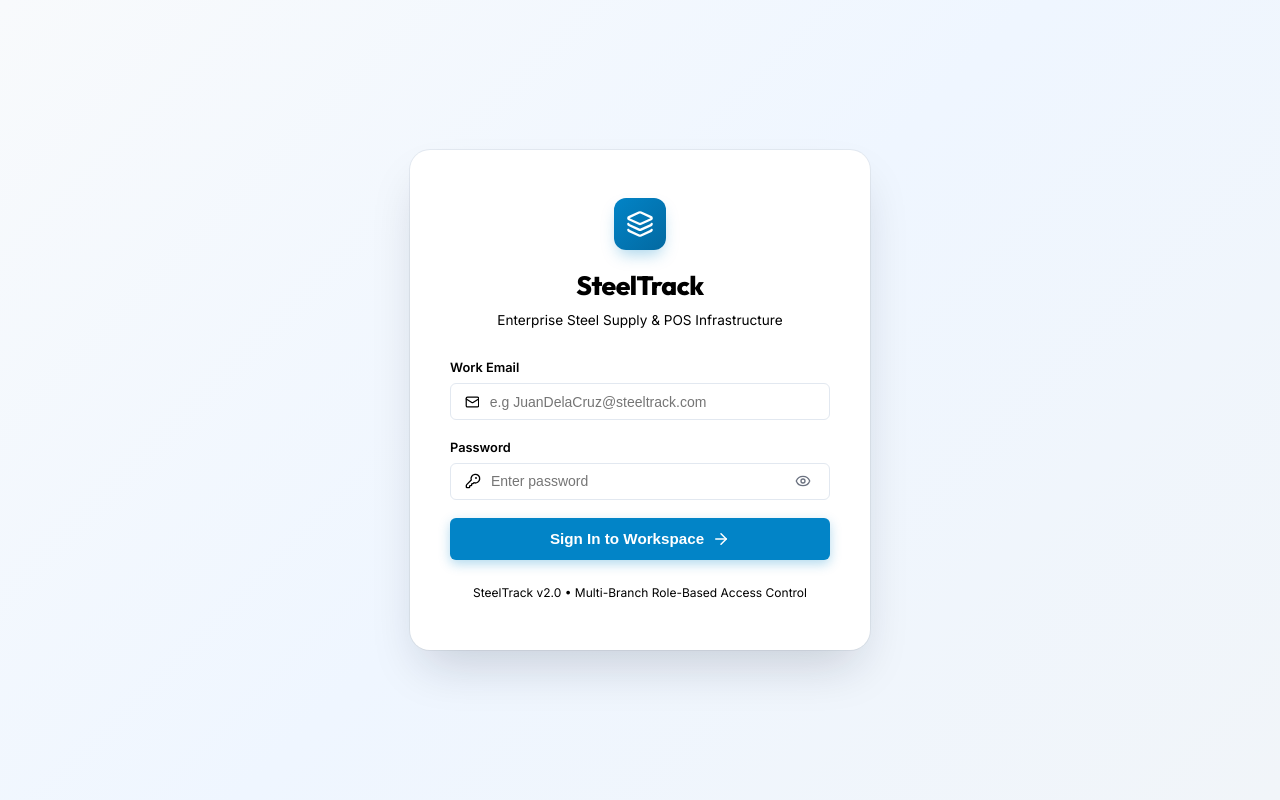
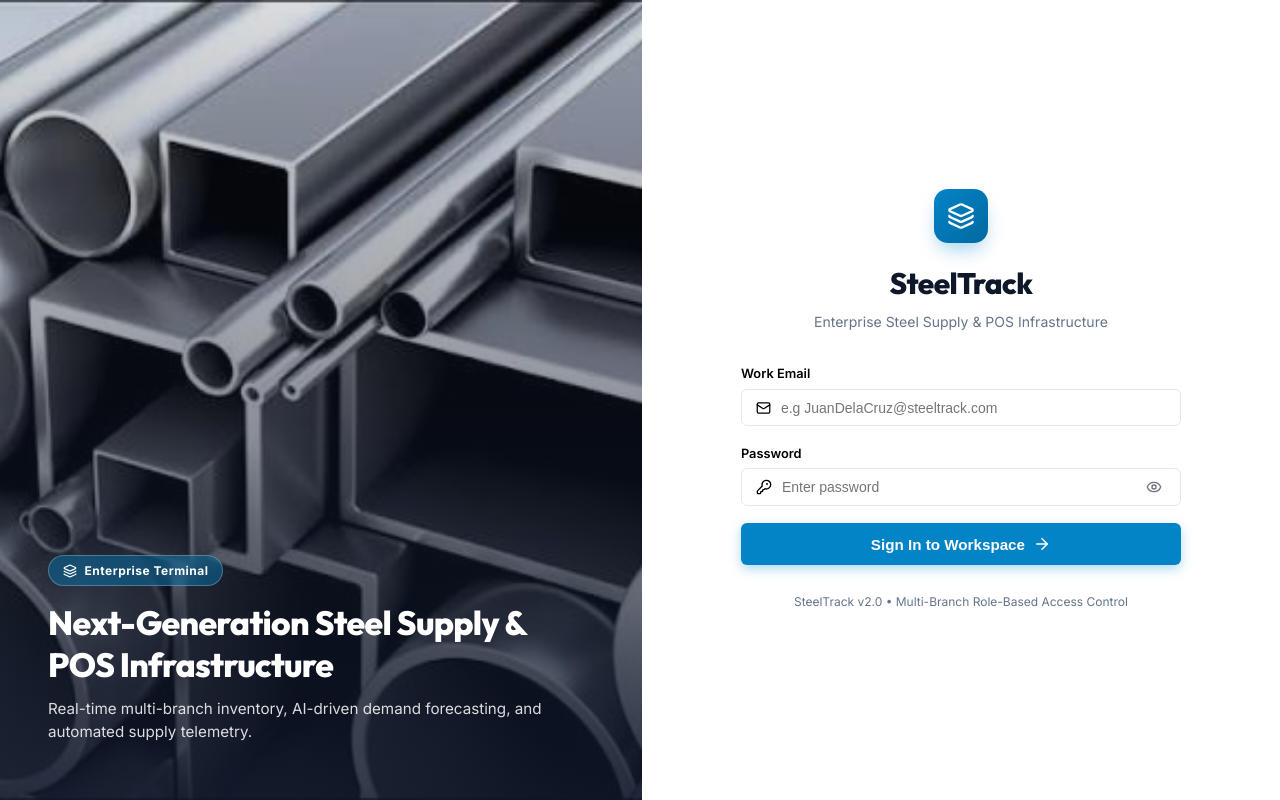
Before and after one commit to Zenra010101/SteelTrack, a React (Vite) app in the folder frontend/: page / in a window 1280 px wide. Built offline with nearby package versions, Linux system fonts and the light colour scheme.

Commit message:
Redo login layout with left hero steel image, right auth form, and update tab title to SteelTrack

```diff
--- a/frontend/index.html
+++ b/frontend/index.html
@@ -4,7 +4,7 @@
     <meta charset="UTF-8" />
     <link rel="icon" type="image/svg+xml" href="/favicon.svg" />
     <meta name="viewport" content="width=device-width, initial-scale=1.0" />
-    <title>SteelTrack — Enterprise Steel Supply & POS Infrastructure</title>
+    <title>SteelTrack</title>
   </head>
   <body>
     <div id="root"></div>
--- a/frontend/src/components/LoginScreen.tsx
+++ b/frontend/src/components/LoginScreen.tsx
@@ -1,6 +1,7 @@
 import { useState } from 'react';
 import { Layers, Mail, KeyRound, ArrowRight, Sparkles, AlertCircle, Eye, EyeOff } from 'lucide-react';
 import { UserRole, BranchLocation, type UserSession } from '../types/auth';
+import loginHeroImg from '../assets/login-hero.jpg';
 
 interface LoginScreenProps {
   onLogin: (session: UserSession) => void;
@@ -117,30 +118,38 @@ export function LoginScreen({ onLogin, notice: _notice }: LoginScreenProps) {
   };
 
   return (
-    <div className="login-wrapper">
-      <div className="login-container single-card">
-        <div className="login-form-pane">
+    <div className="login-split-page">
+      {/* Left Column: Visual Steel Image */}
+      <div className="login-split-image-pane">
+        <img
+          src={loginHeroImg}
+          alt="SteelTrack Industrial Products"
+          className="login-split-hero-img"
+        />
+        <div className="login-split-image-overlay">
+          <div className="login-split-badge">
+            <Layers size={14} color="#FFFFFF" />
+            <span>Enterprise Terminal</span>
+          </div>
+          <h2 className="login-split-hero-heading">
+            Next-Generation Steel Supply & POS Infrastructure
+          </h2>
+          <p className="login-split-hero-subtext">
+            Real-time multi-branch inventory, AI-driven demand forecasting, and automated supply telemetry.
+          </p>
+        </div>
+      </div>
+
+      {/* Right Column: Clean Login Form */}
+      <div className="login-split-form-pane">
+        <div className="login-split-form-content">
           {/* Brand Header */}
-          <div style={{ display: 'flex', flexDirection: 'column', alignItems: 'center', textAlign: 'center', marginBottom: '1.75rem' }}>
-            <div
-              style={{
-                width: 52,
-                height: 52,
-                background: 'linear-gradient(135deg, #0284C7, #0369A1)',
-                borderRadius: '12px',
-                display: 'flex',
-                alignItems: 'center',
-                justifyContent: 'center',
-                boxShadow: '0 8px 16px -4px rgba(2, 132, 199, 0.35)',
-                marginBottom: '1rem',
-              }}
-            >
+          <div className="login-brand-header">
+            <div className="login-brand-icon">
               <Layers size={28} color="#FFFFFF" />
             </div>
-            <h1 style={{ fontSize: '1.65rem', fontWeight: 800, margin: 0, color: '#000000', letterSpacing: '-0.02em' }}>
-              SteelTrack
-            </h1>
-            <p style={{ fontSize: '0.85rem', color: '#000000', marginTop: '0.25rem' }}>
+            <h1 className="login-brand-title">SteelTrack</h1>
+            <p className="login-brand-subtitle">
               Enterprise Steel Supply & POS Infrastructure
             </p>
           </div>
@@ -152,8 +161,6 @@ export function LoginScreen({ onLogin, notice: _notice }: LoginScreenProps) {
               <span>{redirectNotice}</span>
             </div>
           )}
-
-
 
           {errorMessage && (
             <div className="login-auto-notice" style={{ background: '#FEF2F2', borderColor: '#FECACA', color: '#B91C1C', marginBottom: '1rem' }}>
@@ -221,7 +228,7 @@ export function LoginScreen({ onLogin, notice: _notice }: LoginScreenProps) {
             </button>
           </form>
 
-          <div style={{ marginTop: '1.5rem', textAlign: 'center', fontSize: '0.75rem', color: '#000000' }}>
+          <div style={{ marginTop: '1.75rem', textAlign: 'center', fontSize: '0.75rem', color: '#64748B' }}>
             SteelTrack v2.0 • Multi-Branch Role-Based Access Control
           </div>
         </div>
--- a/frontend/src/index.css
+++ b/frontend/src/index.css
@@ -1702,140 +1702,152 @@ div[style*="position: fixed"] select:focus {
    LOGIN SCREEN (CLEAN WHITE ENTERPRISE AUTH)
    ========================================================================== */
 
-.login-wrapper {
+/* Split Screen Layout (Left Image, Right Form) */
+.login-split-page {
   min-height: 100vh;
-  display: flex;
-  align-items: center;
-  justify-content: center;
-  background: linear-gradient(135deg, #F8FAFC 0%, #EFF6FF 50%, #F1F5F9 100%);
-  padding: 2rem 1.5rem;
-}
-
-.login-container {
-  display: grid;
-  grid-template-columns: 1.1fr 1fr;
-  max-width: 960px;
+  width: 100vw;
+  display: flex;
+  margin: 0;
+  padding: 0;
+  overflow: hidden;
+  background: #FFFFFF;
+}
+
+.login-split-image-pane {
+  flex: 1.15;
+  position: relative;
+  overflow: hidden;
+  background: #0F172A;
+  display: flex;
+}
+
+.login-split-hero-img {
   width: 100%;
-  background: white;
-  border-radius: var(--radius-xl);
-  box-shadow: 0 20px 40px -15px rgba(15, 23, 42, 0.12), 0 0 0 1px rgba(226, 232, 240, 0.8);
-  overflow: hidden;
-}
-
-.login-container.single-card {
+  height: 100%;
+  object-fit: cover;
+  object-position: center;
   display: block;
-  max-width: 460px;
-  box-shadow: 0 25px 50px -12px rgba(15, 23, 42, 0.18), 0 0 0 1px rgba(226, 232, 240, 0.9);
-}
-
-@media (max-width: 840px) {
-  .login-container {
-    grid-template-columns: 1fr;
-  }
-}
-
-/* Hero Branding Column */
-.login-hero {
-  background: linear-gradient(145deg, #0284C7, #1E40AF);
-  color: white;
-  padding: 3rem 2.5rem;
+}
+
+.login-split-image-overlay {
+  position: absolute;
+  inset: 0;
+  background: linear-gradient(
+    180deg,
+    rgba(15, 23, 42, 0.15) 0%,
+    rgba(15, 23, 42, 0.45) 50%,
+    rgba(15, 23, 42, 0.85) 100%
+  );
   display: flex;
   flex-direction: column;
-  justify-content: space-between;
-  position: relative;
-}
-
-.hero-brand {
-  display: flex;
-  align-items: center;
-  gap: 0.85rem;
-  margin-bottom: 2rem;
-}
-
-.hero-logo-box {
-  width: 46px;
-  height: 46px;
-  background: rgba(255, 255, 255, 0.18);
+  justify-content: flex-end;
+  padding: 3.5rem 3rem;
+  color: #FFFFFF;
+}
+
+.login-split-badge {
+  display: inline-flex;
+  align-items: center;
+  gap: 0.5rem;
+  background: rgba(2, 132, 199, 0.4);
   backdrop-filter: blur(8px);
-  border-radius: var(--radius-md);
-  display: flex;
-  align-items: center;
-  justify-content: center;
-}
-
-.hero-title {
-  font-size: 1.65rem;
-  font-weight: 800;
-  color: white;
-}
-
-.hero-tagline {
-  font-size: 0.85rem;
-  color: rgba(255, 255, 255, 0.85);
-}
-
-/* Branch Telemetry Visualizer */
-.hero-telemetry {
-  margin: 2rem 0;
-}
-
-.telemetry-title {
+  border: 1px solid rgba(255, 255, 255, 0.25);
+  border-radius: 9999px;
+  padding: 0.35rem 0.85rem;
   font-size: 0.75rem;
   font-weight: 700;
-  letter-spacing: 0.08em;
-  color: rgba(255, 255, 255, 0.7);
-  margin-bottom: 0.85rem;
-}
-
-.branch-nodes-grid {
-  display: grid;
-  grid-template-columns: 1fr 1fr;
-  gap: 0.65rem;
-}
-
-.branch-node {
-  background: rgba(255, 255, 255, 0.12);
-  backdrop-filter: blur(8px);
-  border: 1px solid rgba(255, 255, 255, 0.2);
-  border-radius: var(--radius-sm);
-  padding: 0.65rem 0.75rem;
-  display: flex;
-  align-items: center;
-  gap: 0.5rem;
-}
-
-.node-dot {
-  width: 8px;
-  height: 8px;
-  background: #34D399;
-  border-radius: 50%;
-  box-shadow: 0 0 8px #34D399;
-}
-
-.node-name {
-  font-size: 0.8rem;
-  font-weight: 600;
-}
-
-.node-status {
-  font-size: 0.7rem;
-  color: rgba(255, 255, 255, 0.75);
-}
-
-.hero-footer-note {
-  font-size: 0.75rem;
-  color: rgba(255, 255, 255, 0.7);
-  display: flex;
-  align-items: center;
-  gap: 0.4rem;
-}
-
-/* Auth Form Column */
-.login-form-pane {
-  padding: 3rem 2.5rem;
+  letter-spacing: 0.04em;
+  color: #FFFFFF;
+  margin-bottom: 1rem;
+  width: fit-content;
+}
+
+.login-split-hero-heading {
+  font-size: 2.1rem;
+  font-weight: 800;
+  line-height: 1.25;
+  color: #FFFFFF;
+  margin: 0 0 0.75rem 0;
+  letter-spacing: -0.02em;
+}
+
+.login-split-hero-subtext {
+  font-size: 0.95rem;
+  line-height: 1.5;
+  color: rgba(255, 255, 255, 0.85);
+  margin: 0;
+  max-width: 520px;
+}
+
+.login-split-form-pane {
+  flex: 1;
+  display: flex;
+  align-items: center;
+  justify-content: center;
+  padding: 2.5rem;
+  background: #FFFFFF;
+  overflow-y: auto;
+}
+
+.login-split-form-content {
+  width: 100%;
+  max-width: 440px;
+}
+
+.login-brand-header {
   display: flex;
   flex-direction: column;
+  align-items: center;
+  text-align: center;
+  margin-bottom: 2rem;
+}
+
+.login-brand-icon {
+  width: 54px;
+  height: 54px;
+  background: linear-gradient(135deg, #0284C7, #0369A1);
+  border-radius: 14px;
+  display: flex;
+  align-items: center;
   justify-content: center;
+  box-shadow: 0 10px 20px -5px rgba(2, 132, 199, 0.4);
+  margin-bottom: 1.15rem;
+}
+
+.login-brand-title {
+  font-size: 1.85rem;
+  font-weight: 800;
+  margin: 0;
+  color: #0F172A;
+  letter-spacing: -0.02em;
+}
+
+.login-brand-subtitle {
+  font-size: 0.875rem;
+  color: #64748B;
+  margin-top: 0.35rem;
+}
+
+@media (max-width: 900px) {
+  .login-split-page {
+    flex-direction: column;
+  }
+  .login-split-image-pane {
+    flex: none;
+    height: 240px;
+  }
+  .login-split-image-overlay {
+    padding: 1.5rem;
+  }
+  .login-split-hero-heading {
+    font-size: 1.25rem;
+  }
+  .login-split-hero-subtext {
+    display: none;
+  }
+  .login-split-form-pane {
+    padding: 2rem 1.5rem;
+  }
 }
 
 .login-heading {
```
Also changed, not shown: frontend/public/login-hero.jpg (added), frontend/src/assets/login-hero.jpg (added).
